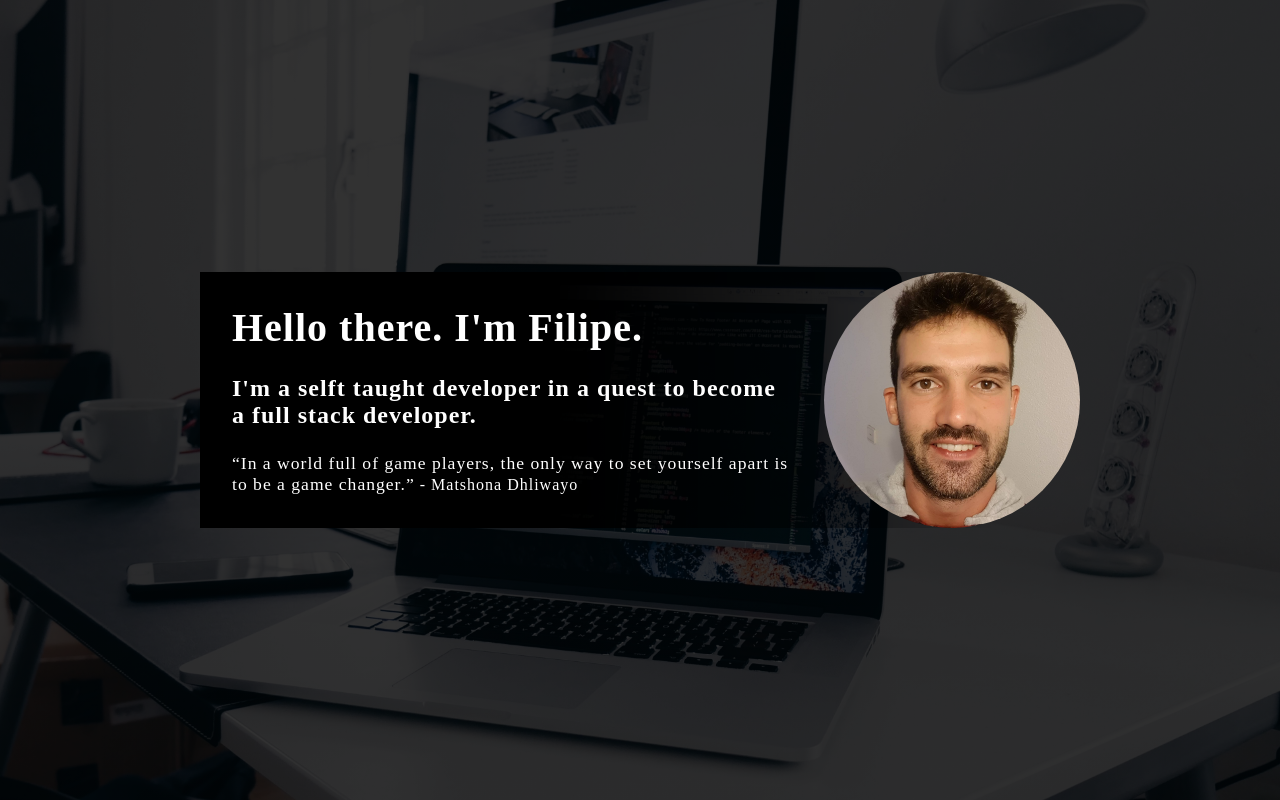
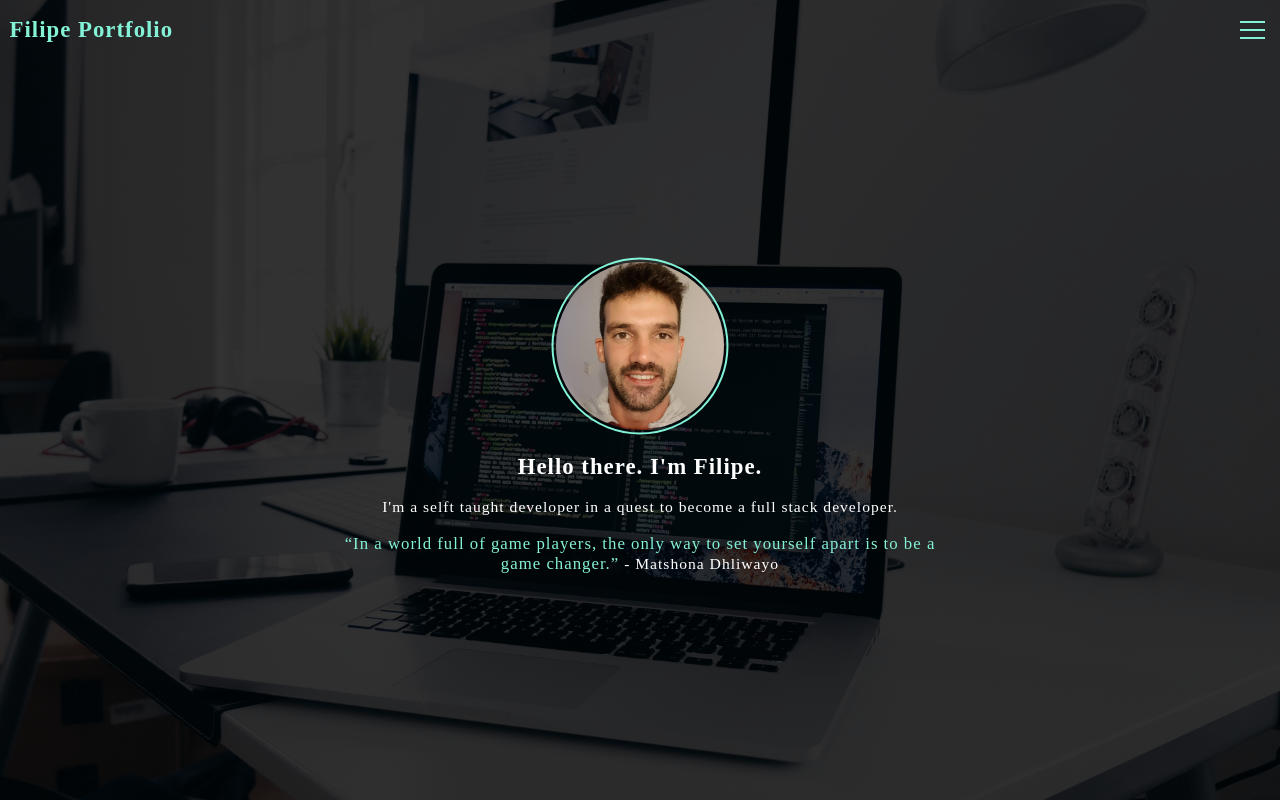
Before and after one commit to LuisFilipeMendonca/portfolio, a React (Create React App) app: page /about in a window 1280 px wide. Built offline with nearby package versions, Linux system fonts and the light colour scheme.

Commit message:
Added react router dom and react router hash link. Start building navbar

```diff
--- a/package.json
+++ b/package.json
@@ -9,6 +9,8 @@
     "react": "^17.0.2",
     "react-dom": "^17.0.2",
     "react-reveal": "^1.2.2",
+    "react-router-dom": "^5.2.0",
+    "react-router-hash-link": "^2.4.3",
     "react-scripts": "4.0.3",
     "styled-components": "^5.3.0",
     "web-vitals": "^1.1.2"
--- a/src/App.js
+++ b/src/App.js
@@ -1,13 +1,23 @@
+import { ThemeProvider } from "styled-components";
+import { BrowserRouter } from "react-router-dom";
 import GlobalStyle from "./style";
 
+import theme from "./style/theme";
+
 import HomePage from "./pages/Home";
+import Navbar from "./components/Navbar";
 
 function App() {
   return (
-    <div className="App">
-      <HomePage />
-      <GlobalStyle />
-    </div>
+    <BrowserRouter>
+      <ThemeProvider theme={theme}>
+        <div className="App">
+          <Navbar />
+          <HomePage />
+          <GlobalStyle />
+        </div>
+      </ThemeProvider>
+    </BrowserRouter>
   );
 }
 
--- /dev/null
+++ b/src/components/Navbar/index.js
@@ -0,0 +1,50 @@
+import React, { useState } from "react";
+
+import {
+  NavbarContainer,
+  NavbarBrand,
+  NavbarButton,
+  NavbarButtonItem,
+  NavbarMenu,
+  NavbarItem,
+  NavbarLink,
+} from "./styled";
+
+const navbarData = [
+  { id: 1, to: "#", description: "Home" },
+  { id: 2, to: "#about", description: "About" },
+  { id: 3, to: "#prohects", description: "Projects" },
+  { id: 4, to: "#contact", description: "Contact" },
+];
+
+const Navbar = () => {
+  const [isOpen, setIsOpen] = useState(false);
+  const [currentNav, setCurrentNav] = useState(navbarData[0].description);
+
+  const navbarToggler = () => setIsOpen((prev) => !prev);
+
+  return (
+    <NavbarContainer>
+      <NavbarBrand>Filipe Portfolio</NavbarBrand>
+      <NavbarButton onClick={navbarToggler}>
+        <NavbarButtonItem isOpen={isOpen} />
+        <NavbarButtonItem isOpen={isOpen} />
+        <NavbarButtonItem isOpen={isOpen} />
+      </NavbarButton>
+      <NavbarMenu isOpen={isOpen}>
+        {navbarData.map(({ id, to, description }) => (
+          <NavbarItem key={id} isActive={currentNav === description}>
+            <NavbarLink
+              to={to}
+              className={currentNav === description ? "active" : null}
+            >
+              {description}
+            </NavbarLink>
+          </NavbarItem>
+        ))}
+      </NavbarMenu>
+    </NavbarContainer>
+  );
+};
+
+export default Navbar;
--- /dev/null
+++ b/src/components/Navbar/styled.js
@@ -0,0 +1,116 @@
+import styled from "styled-components";
+import { HashLink } from "react-router-hash-link";
+
+export const NavbarContainer = styled.nav`
+  height: ${({ theme }) => theme.dimensions.navbar};
+  position: fixed;
+  width: 100%;
+  display: flex;
+  align-items: center;
+  justify-content: space-between;
+  padding: 0 0.8rem;
+  z-index: 10;
+`;
+
+export const NavbarBrand = styled.h1`
+  color: #84f2d6;
+  z-index: 2;
+`;
+
+export const NavbarButton = styled.button`
+  width: 3rem;
+  height: 3rem;
+  /* border: 1px solid #84f2d6; */
+  display: flex;
+  align-items: center;
+  justify-content: center;
+  position: relative;
+  z-index: 2;
+`;
+
+export const NavbarButtonItem = styled.span`
+  height: 2px;
+  width: 70%;
+  background-color: #000;
+  position: absolute;
+  transition: transform 0.3s ease-in-out;
+  display: block;
+  background-color: #84f2d6;
+
+  &:nth-child(1) {
+    transform: ${({ isOpen }) =>
+      isOpen ? "translateY(0) rotate(315deg)" : "translateY(-8px)"};
+  }
+
+  &:nth-child(2) {
+    transform: ${({ isOpen }) =>
+      isOpen ? "translateY(0) rotate(45deg)" : "translateY(8px)"};
+  }
+
+  &:nth-child(3) {
+    transition: ${({ isOpen }) =>
+      isOpen ? "none" : "opacity 0.5s ease-in-out"};
+    opacity: ${({ isOpen }) => (isOpen ? 0 : 1)};
+  }
+`;
+
+export const NavbarMenu = styled.ul`
+  position: fixed;
+  top: 0;
+  left: 0;
+  width: 100%;
+  height: 100%;
+  background: rgba(0, 0, 0, 0.9);
+  transform: ${({ isOpen }) =>
+    isOpen ? "translateX(0)" : "translateX(-100%)"};
+  transition: transform 0.2s ease-in-out;
+  display: flex;
+  flex-direction: column;
+  align-items: center;
+  justify-content: center;
+`;
+
+export const NavbarLink = styled(HashLink)`
+  display: block;
+  color: #84f2d6;
+  transition: color 0.2s ease-in-out;
+  padding: 1rem 0;
+
+  &.active {
+    color: #000;
+  }
+`;
+
+export const NavbarItem = styled.li`
+  text-transform: uppercase;
+  position: relative;
+  width: 70%;
+  text-align: center;
+
+  &:not(:last-child) {
+    margin-bottom: 2rem;
+  }
+
+  &:before {
+    position: absolute;
+    content: "";
+    top: 0;
+    right: 0;
+    width: ${({ isActive }) => (isActive ? "100%" : "0")};
+    height: 100%;
+    background-color: ${({ isActive }) => (isActive ? "#84f2d6" : "#000")};
+    transition: width 0.2s ease-in-out;
+    z-index: -1;
+  }
+
+  &:hover ${NavbarLink}, &:focus ${NavbarLink}, &:active ${NavbarLink} {
+    color: #000;
+  }
+
+  &:hover::before,
+  &:focus::before,
+  &:active::before {
+    width: 100%;
+    background-color: #84f2d6;
+  }
+`;
--- a/src/pages/Home/index.js
+++ b/src/pages/Home/index.js
@@ -8,6 +8,7 @@ import {
   HomeInfoTitle,
   HomeInfoSecondaryTitle,
   HomeInfoQuote,
+  HomeProfilePhotoContainer,
 } from "./styled";
 
 import Bg from "../../assets/img/bg.jpg";
@@ -61,13 +62,14 @@ const HomePage = () => {
             <span> - Matshona Dhliwayo</span>
           </HomeInfoQuote>
         </HomeInfo>
-        <HomeProfilePhoto
-          src={ProfilePhoto}
+        <HomeProfilePhotoContainer
           ref={imgRef}
           data-animation="fade-right"
           data-delay="0.5s"
           data-duration="0.5s"
-        />
+        >
+          <HomeProfilePhoto src={ProfilePhoto} />
+        </HomeProfilePhotoContainer>
       </HomeContent>
     </HomeSection>
   );
--- a/src/pages/Home/styled.js
+++ b/src/pages/Home/styled.js
@@ -10,6 +10,7 @@ export const HomeSection = styled(Section)`
   display: flex;
   align-items: center;
   justify-content: center;
+  padding-top: ${({ theme }) => theme.dimensions.navbar};
 `;
 
 export const HomeContent = styled.div`
@@ -17,21 +18,15 @@ export const HomeContent = styled.div`
   max-width: 55rem;
   color: white;
   display: flex;
-  background: linear-gradient(to right, rgba(0, 0, 0, 1) 40%, transparent 90%);
+  align-items: center;
+  /* background: linear-gradient(to top, rgba(0, 0, 0, 0.2) 40%, transparent 90%); */
+  flex-direction: column;
 `;
 
 export const HomeInfo = styled.div`
   flex: 1;
   padding: 2rem;
   border-radius: 8px;
-
-  h1 {
-    font-size: 2.5rem;
-  }
-
-  q {
-    font-size: 1.1rem;
-  }
 
   & > :not(:last-child) {
     margin-bottom: 1.5rem;
@@ -42,23 +37,51 @@ const hideElements = css`
   opacity: 0;
 `;
 
+export const HomeProfilePhotoContainer = styled.div`
+  height: 14rem;
+  width: 14rem;
+  position: relative;
+  border-radius: 50%;
+  order: -1;
+  ${hideElements};
+
+  &:before {
+    position: absolute;
+    content: "";
+    top: 50%;
+    left: 50%;
+    transform: translate(-50%, -50%);
+    height: 103%;
+    width: 103%;
+    border-radius: 50%;
+    border: 2px solid #84f2d6;
+  }
+`;
+
 export const HomeProfilePhoto = styled.img`
-  height: 16rem;
-  width: 16rem;
+  height: 100%;
+  width: 100%;
   display: block;
   object-fit: cover;
   border-radius: 50%;
-  ${hideElements};
 `;
 
 export const HomeInfoTitle = styled.h1`
-  ${hideElements}
+  ${hideElements};
+  text-align: center;
 `;
 
-export const HomeInfoSecondaryTitle = styled.h2`
+export const HomeInfoSecondaryTitle = styled.p`
   ${hideElements}
+  text-align: center;
 `;
 
 export const HomeInfoQuote = styled.p`
-  ${hideElements}
+  ${hideElements};
+  text-align: center;
+
+  q {
+    color: #84f2d6;
+    font-size: 1.4rem;
+  }
 `;
--- a/src/style/index.js
+++ b/src/style/index.js
@@ -7,6 +7,36 @@ export default createGlobalStyle`
         box-sizing: border-box;
         letter-spacing: 1px;
     }
+
+    html {
+      font-size: 75%;
+    }
+
+    body {
+      font-size: 1.3rem;
+    }
+
+    h1 {
+      font-size: 1.9rem;
+    }
+
+    h2 {
+      font-size: 1.7rem;
+    }
+
+    button {
+      background: none;
+      border: none;
+      cursor: pointer;
+    }
+
+    li {
+      list-style: none;
+    }
+
+a {
+  text-decoration: none;
+}
 
     @keyframes fade-top {
       0% {transform: translateY(-20px); opacity: 0}
--- /dev/null
+++ b/src/style/theme/index.js
@@ -0,0 +1,7 @@
+const theme = {
+  dimensions: {
+    navbar: "5rem",
+  },
+};
+
+export default theme;
```
Also changed, not shown: 1 other file (tests, documents, lock files or other folders).
